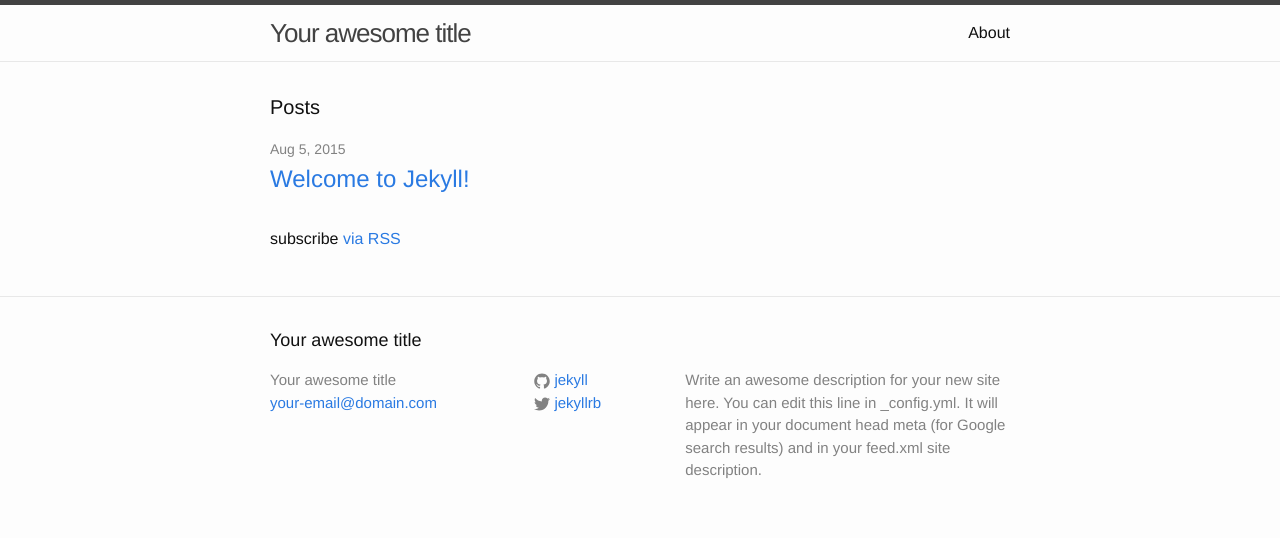
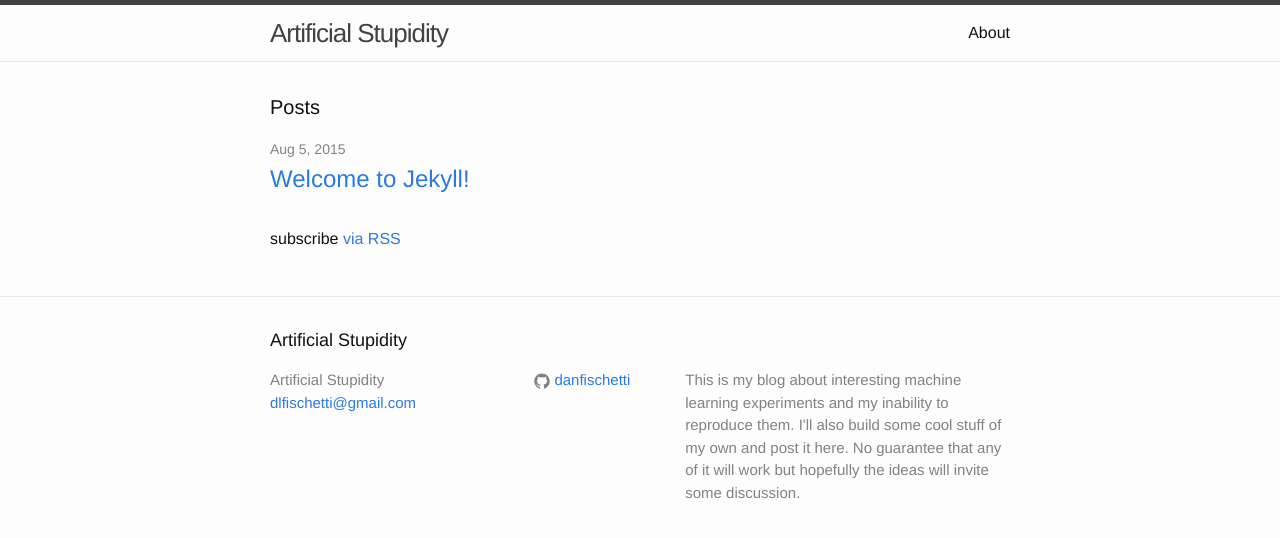
Before and after one commit to danfischetti/danfischetti.github.io, a Jekyll site: the page built from index.html, in a window 1280 px wide. Shown: the top 538 px of the page. Built offline with Jekyll 4.4.1, drawn with Linux system fonts in a browser that asks for light colours.

Commit message:
New Title/Description

```diff
--- a/_config.yml
+++ b/_config.yml
@@ -1,14 +1,14 @@
 # Site settings
-title: Your awesome title
-email: your-email@domain.com
+title: Artificial Stupidity
+email: dlfischetti@gmail.com
 description: > # this means to ignore newlines until "baseurl:"
-  Write an awesome description for your new site here. You can edit this
-  line in _config.yml. It will appear in your document head meta (for
-  Google search results) and in your feed.xml site description.
+  This is my blog about interesting machine learning experiments
+  and my inability to reproduce them. I'll also build some cool
+  stuff of my own and post it here. No guarantee that any of it
+  will work but hopefully the ideas will invite some discussion.
 baseurl: "" # the subpath of your site, e.g. /blog/
 url: "http://yourdomain.com" # the base hostname & protocol for your site
-twitter_username: jekyllrb
-github_username:  jekyll
+github_username:  danfischetti
 
 # Build settings
 markdown: kramdown
```
